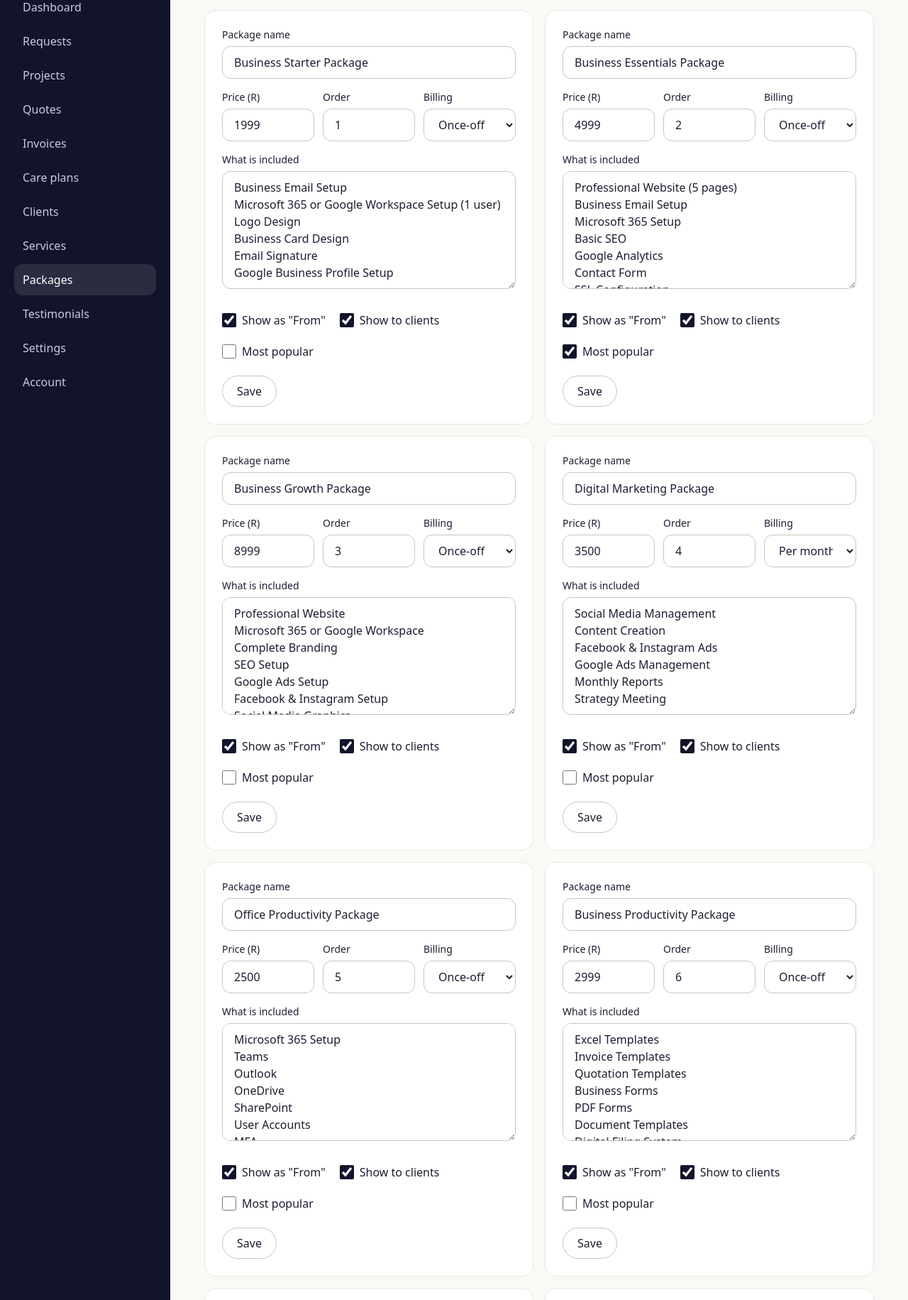
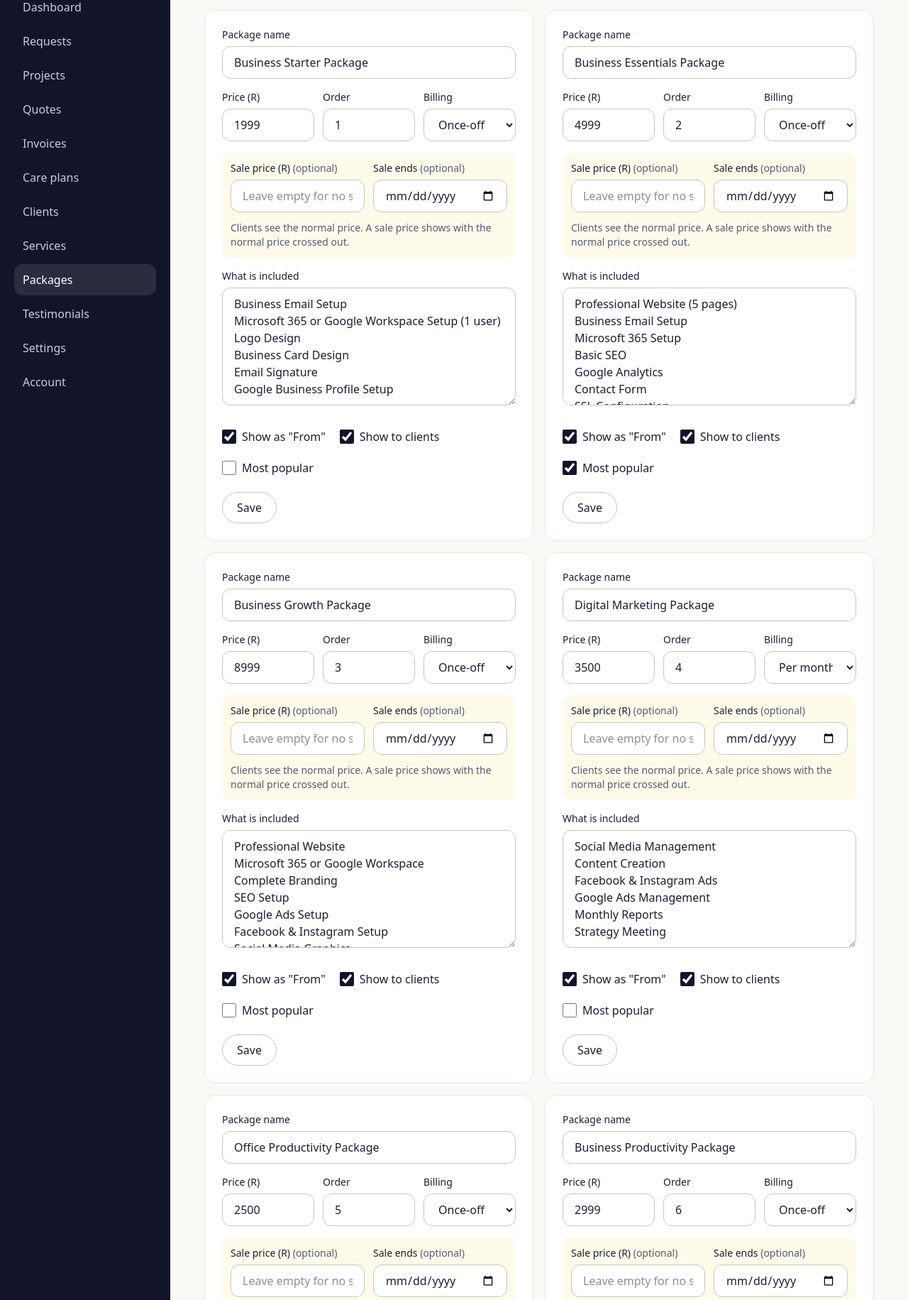
Before and after one commit to daisymangue/daisy-digital-portal, a Laravel app: page /admin/packages in a window 1280 px wide. Shown: the part 170-2001 px from the top of the page at 71% size. Run offline with Laravel 12, Linux system fonts and the light colour scheme; the visitor is signed in with stand-in values (Sample User, id 1); data comes from the database, SQL or seed files in the repository; data that the repository does not hold is empty; style sheets or scripts are compiled from the project's sources.

Commit message:
Sale price on packages, original price crossed out
Co-Authored-By: Claude Opus 5.5 <noreply@anthropic.com>
Claude-Session: https://claude.ai/code/session_01YUZZ91hefM4vqCurDnavDr

```diff
--- a/app/Http/Controllers/Admin/PackageController.php
+++ b/app/Http/Controllers/Admin/PackageController.php
@@ -8,6 +8,7 @@ use App\Models\Package;
 use App\Support\Money;
 use Illuminate\Http\Request;
 use Illuminate\Validation\Rule;
+use Illuminate\Validation\ValidationException;
 
 class PackageController extends Controller
 {
@@ -40,13 +41,21 @@ class PackageController extends Controller
             'unit' => ['nullable', Rule::in(['month'])],
             'includes' => ['nullable', 'string', 'max:3000'],
             'sort_order' => ['nullable', 'integer', 'min:0', 'max:9999'],
+            'sale_price' => ['nullable', 'string', 'max:20'],
+            'sale_ends_on' => ['nullable', 'date'],
         ]);
 
         $cents = Money::toCents($data['price'] ?? null);
+        $sale = Money::toCents($data['sale_price'] ?? null);
+        if ($sale !== null && ($cents === null || $sale >= $cents)) {
+            throw ValidationException::withMessages(['sale_price' => 'The sale price must be lower than the normal price. Leave it empty for no sale.']);
+        }
 
         return [
             'name' => $data['name'],
             'price_cents' => $cents,
+            'sale_price_cents' => $sale,
+            'sale_ends_on' => $sale !== null ? ($data['sale_ends_on'] ?? null) : null,
             'is_from' => $cents !== null && $request->boolean('is_from'),
             'is_featured' => $request->boolean('is_featured'),
             'sort_order' => (int) ($data['sort_order'] ?? Package::max('sort_order') + 1),
--- a/app/Models/Package.php
+++ b/app/Models/Package.php
@@ -7,15 +7,39 @@ use Illuminate\Database\Eloquent\Model;
 
 class Package extends Model
 {
-    protected $fillable = ['name', 'price_cents', 'is_from', 'unit', 'includes', 'sort_order', 'is_active', 'is_featured'];
+    protected $fillable = ['name', 'price_cents', 'sale_price_cents', 'sale_ends_on', 'is_from', 'unit', 'includes', 'sort_order', 'is_active', 'is_featured'];
 
     protected function casts(): array
     {
-        return ['includes' => 'array', 'is_from' => 'boolean', 'is_active' => 'boolean', 'is_featured' => 'boolean', 'price_cents' => 'integer'];
+        return ['includes' => 'array', 'is_from' => 'boolean', 'is_active' => 'boolean', 'is_featured' => 'boolean', 'price_cents' => 'integer', 'sale_price_cents' => 'integer', 'sale_ends_on' => 'date'];
+    }
+
+    /** On sale: a sale price lower than the normal one, and the end date (if any) not passed yet. */
+    public function onSale(): bool
+    {
+        return $this->sale_price_cents !== null && $this->price_cents !== null
+            && $this->sale_price_cents < $this->price_cents
+            && ($this->sale_ends_on === null || ! $this->sale_ends_on->endOfDay()->isPast());
+    }
+
+    /** What a client pays right now. */
+    public function currentPriceCents(): ?int
+    {
+        return $this->onSale() ? $this->sale_price_cents : $this->price_cents;
+    }
+
+    public function savingCents(): int
+    {
+        return $this->onSale() ? $this->price_cents - $this->sale_price_cents : 0;
     }
 
     public function priceLabel(): string
     {
-        return Money::label($this->price_cents, $this->is_from, $this->unit);
+        return Money::label($this->currentPriceCents(), $this->is_from, $this->unit);
+    }
+
+    public function regularPriceLabel(): string
+    {
+        return Money::label($this->price_cents, false, $this->unit);
     }
 }
--- a/app/Support/RequestBuilder.php
+++ b/app/Support/RequestBuilder.php
@@ -124,6 +124,9 @@ class RequestBuilder
 
         return DB::transaction(function () use ($client, $by, $services, $package, $description, $special, $data, $answers, $files, $source, $status) {
             $sr = new ServiceRequest(['description' => $description ?: null, 'package_id' => $package?->id, 'package_name' => $package?->name]);
+            // Keep the price they saw, including a sale price, for the quote.
+            $sr->package_price_cents = $package?->currentPriceCents();
+            $sr->package_was_cents = $package?->onSale() ? $package->price_cents : null;
             $sr->special_details = $special ?: null;
             $sr->budget_range = $data['budget_range'] ?? null;
             $sr->needed_by = $data['needed_by'] ?? null;
--- a/resources/views/admin/packages/index.blade.php
+++ b/resources/views/admin/packages/index.blade.php
@@ -28,6 +28,26 @@
                         </select>
                     </div>
                 </div>
+                <div class="grid gap-3 rounded-xl bg-amber-50 p-3 sm:grid-cols-2">
+                    <div>
+                        <label for="p-sale-{{ $package->id }}" class="label">Sale price (R) <span class="text-muted font-normal">(optional)</span></label>
+                        <input id="p-sale-{{ $package->id }}" name="sale_price" inputmode="decimal" value="{{ $package->sale_price_cents !== null ? rtrim(rtrim(number_format($package->sale_price_cents / 100, 2, '.', ''), '0'), '.') : '' }}" class="field" placeholder="Leave empty for no sale">
+                    </div>
+                    <div>
+                        <label for="p-sale-end-{{ $package->id }}" class="label">Sale ends <span class="text-muted font-normal">(optional)</span></label>
+                        <input id="p-sale-end-{{ $package->id }}" name="sale_ends_on" type="date" value="{{ $package->sale_ends_on?->format('Y-m-d') }}" class="field">
+                    </div>
+                    <p class="text-sm sm:col-span-2 {{ $package->onSale() ? 'font-medium text-amber-900' : 'text-muted' }}">
+                        @if ($package->onSale())
+                            On sale now: clients see {{ $package->priceLabel() }} with {{ $package->regularPriceLabel() }} crossed out{{ $package->sale_ends_on ? ', until '.$package->sale_ends_on->format('j M Y') : '' }}.
+                        @elseif ($package->sale_price_cents !== null)
+                            The sale ended {{ $package->sale_ends_on?->format('j M Y') }}. Clients see the normal price. Clear the sale price or set a new end date.
+                        @else
+                            Clients see the normal price. A sale price shows with the normal price crossed out.
+                        @endif
+                    </p>
+                </div>
+                @error('sale_price')<p class="text-sm text-red-800">{{ $message }}</p>@enderror
                 <div>
                     <label for="p-inc-{{ $package->id }}" class="label">What is included</label>
                     <textarea id="p-inc-{{ $package->id }}" name="includes" rows="6" class="field">{{ implode("\n", $package->includes ?? []) }}</textarea>
@@ -37,6 +57,7 @@
                         <label class="flex min-h-11 items-center gap-2"><input type="checkbox" name="is_from" value="1" class="accent-navy size-5" @checked($package->is_from)> Show as "From"</label>
                         <label class="flex min-h-11 items-center gap-2"><input type="checkbox" name="is_active" value="1" class="accent-navy size-5" @checked($package->is_active)> Show to clients</label>
                         <label class="flex min-h-11 items-center gap-2"><input type="checkbox" name="is_featured" value="1" class="accent-navy size-5" @checked($package->is_featured)> Most popular</label>
+                        @if ($package->onSale())<span class="flex min-h-11 items-center"><span class="rounded-full bg-amber-400 px-3 py-0.5 text-xs font-bold">On sale</span></span>@endif
                     </div>
                     <button type="submit" class="btn btn-light">Save</button>
                 </div>
```
Also changed, not shown: app/Http/Controllers/Admin/QuoteController.php (+6 -1 lines), resources/views/partials/request-form.blade.php (+15 -2 lines), tests/Feature/SpecialRequestTest.php (+32 -0 lines), database/migrations/2026_11_18_100000_add_package_sales.php (added), 3 other files.
